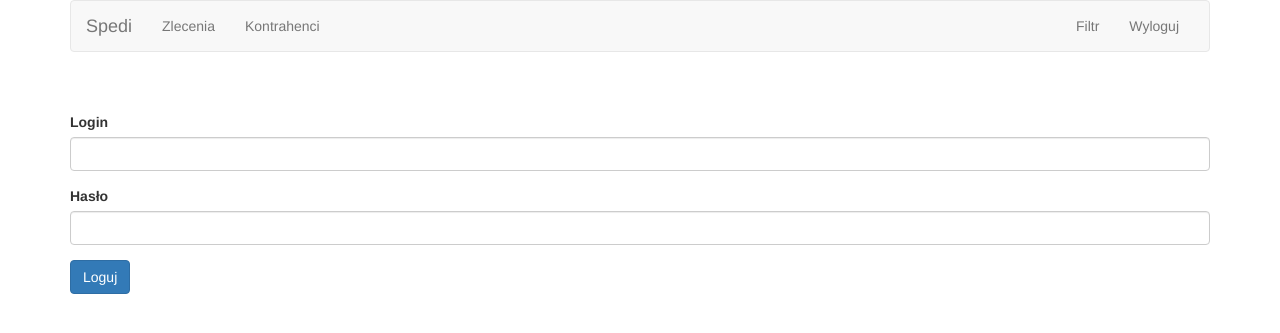
After one commit to dardaw/spedi, a Yii app: template views/logowanie/index.php in a window 1280 px wide. The commit adds this page. Shown: the top 333 px of the page. Run offline with PHP 8.4 and a stand-in for Yii, Linux system fonts and the light colour scheme; the template is opened without the code that fills it, so the values that code supplies are empty; some libraries are stand-ins or nearby versions.

Commit message:
Logowanie

```diff
--- a/composer.json
+++ b/composer.json
@@ -20,8 +20,8 @@
         "yiisoft/yii2-swiftmailer": "~2.0.0 || ~2.1.0"
     },
     "require-dev": {
-        "yiisoft/yii2-debug": "~2.1.0",
-        "yiisoft/yii2-gii": "~2.1.0",
+        "yiisoft/yii2-debug": "~2.0",
+        "yiisoft/yii2-gii": "~2.0",
         "yiisoft/yii2-faker": "~2.0.0",
         "codeception/codeception": "^4.0",
         "codeception/verify": "~0.5.0 || ~1.1.0",
--- a/config/web.php
+++ b/config/web.php
@@ -53,6 +53,7 @@ $config = [
         */
     ],
     'params' => $params,
+    'defaultRoute' => 'logowanie/index',
 ];
 
 if (YII_ENV_DEV) {
--- a/views/layouts/filtr.php
+++ b/views/layouts/filtr.php
@@ -18,6 +18,7 @@ use yii\helpers\Url;
             <form action ="<?php echo $url; ?>" method="GET">
                 <div class="modal-body">
                     <div class="form-group">
+                        <input type="hidden" name="r" value="<?php echo "zlecenia/index"; ?>" />
                         <label for="kh_id">Klient</label>
                         <input type="text" id="kh_id" class="form-control" name="kh_id"/>
                     </div>
--- a/views/layouts/main.php
+++ b/views/layouts/main.php
@@ -40,6 +40,8 @@ AppAsset::register($this);
                             </ul>
                             <ul class="nav navbar-nav navbar-right">
                                 <li><a href="#" id="filtr_przycisk">Filtr</a></li>
+                                  <?php $url = Url::toRoute(['logowanie/wyloguj']); ?>
+                                <li><a href="<?php echo $url; ?>">Wyloguj</a></li>
                             </ul>
                         </div>
                     </div><!--/.container-fluid -->
--- /dev/null
+++ b/views/logowanie/index.php
@@ -0,0 +1,29 @@
+<?php
+/* @var $this yii\web\View */
+
+use yii\helpers\Url;
+use \yii\widgets\LinkPager;
+
+$this->title = 'Logowanie';
+?>
+<div class="site-index">
+    <div class="body-content">
+        <br />
+        <br />
+         <?php $url = Url::toRoute(['logowanie/index']); ?>
+        <form action ="<?php echo $url; ?>" method="POST">
+            <div class="form-group">
+                <input type="hidden" name="_csrf" value="<?=Yii::$app->request->getCsrfToken()?>" />
+                <label for="uz_login">Login</label>
+                <input type="text" class="form-control" id="uz_login" name="uz_login">
+            </div>
+             <div class="form-group">
+                <label for="uz_haslo">Hasło</label>
+                <input type="password" class="form-control" id="uz_haslo" name="uz_haslo">
+             </div>
+             <div class="form-group">
+                 <button type="submit" class="btn btn-primary">Loguj</button>
+             </div>
+        </form>
+    </div>
+</div>
--- /dev/null
+++ b/web/js/pokazlogowanie.js
@@ -0,0 +1,2 @@
+$('document').ready(function () {
+})
```
Also changed, not shown: controllers/LogowanieController.php (added, +48 -0 lines), controllers/ZleceniaController.php (+17 -5 lines), 2 other files.
